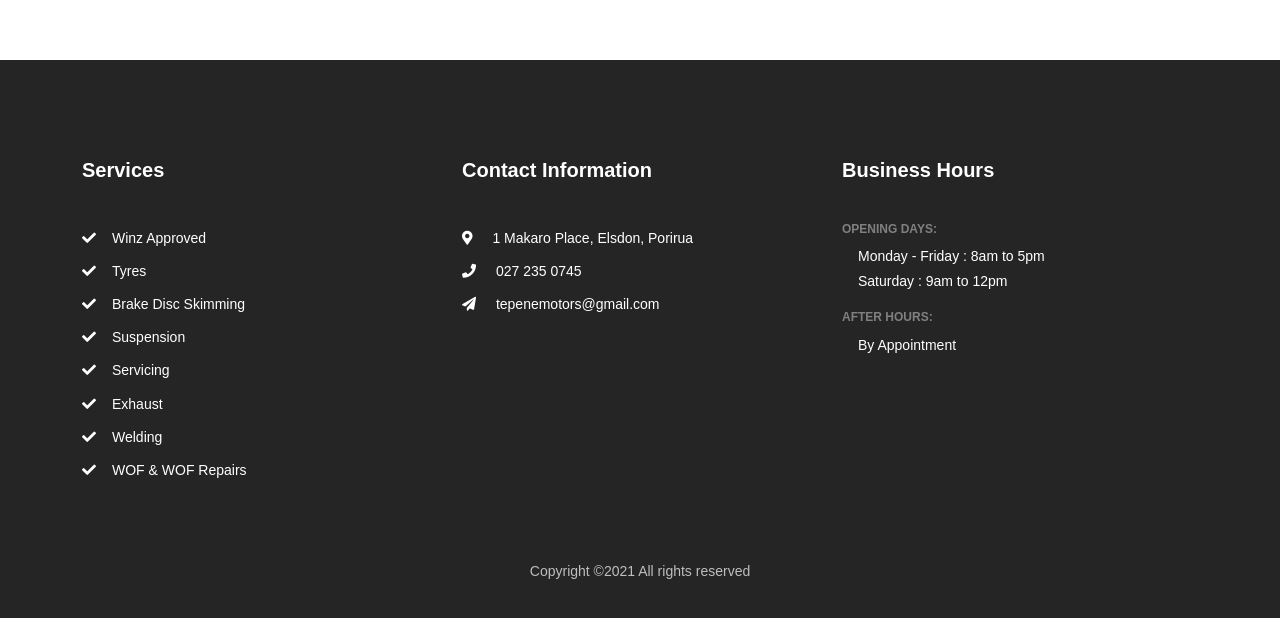
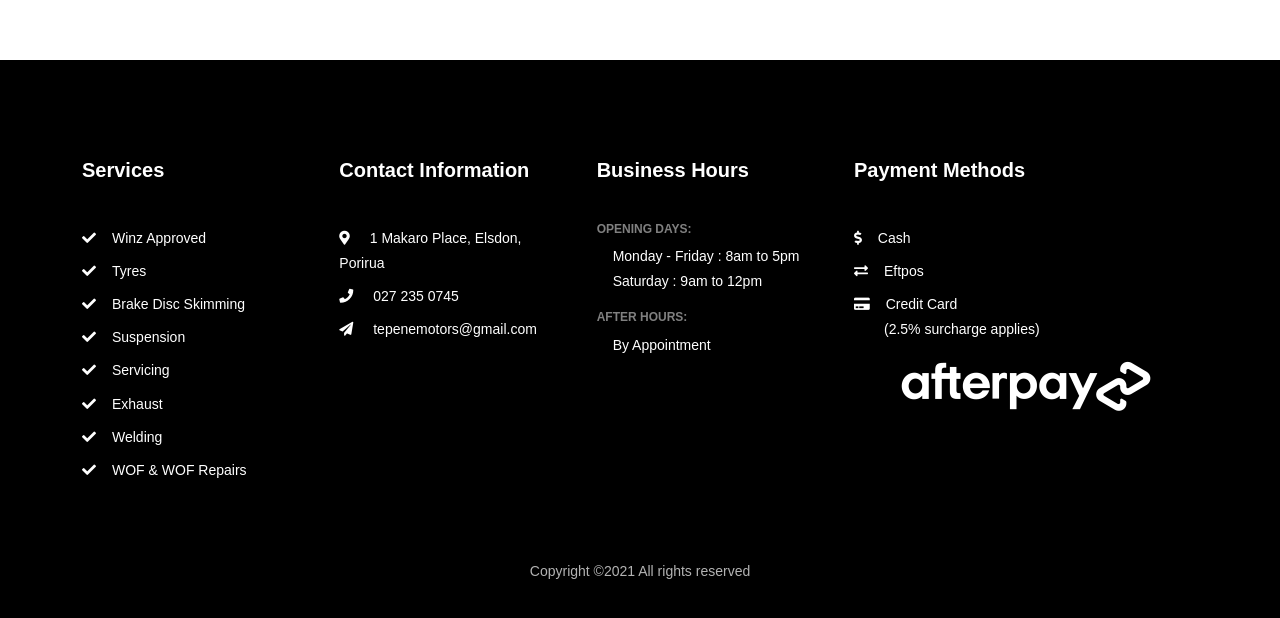
Before and after one commit to davejefferies/te-pene-motors, a plain HTML site: page index.html in a window 1280 px wide. Shown: the part 2576-3194 px from the top of the page. Drawn offline with nearby package versions, Linux system fonts and the light colour scheme.

Commit message:
Add files via upload

```diff
--- a/index.html
+++ b/index.html
@@ -276,6 +276,19 @@
                         </div>
                     </div>
                 </div>
+                <div class="col-md-6 col-lg">
+                    <div class="footer-widget mb-4 ml-md-5">
+                        <h2 class="footer-heading">Payment Methods</h2>
+                        <ul class="list-unstyled">
+                            <li><span class="fa fa-dollar-sign mr-3"></span>Cash</li>
+                            <li><span class="fa fa-exchange-alt mr-3"></span>Eftpos</li>
+                            <li><span class="fa fa-credit-card mr-3"></span>Credit Card <br /><span style="display: inline-block; text-indent: 30px;">(2.5% surcharge applies)</span></li>
+                            <li>
+                                <img src="afterpay-badge.png" />
+                            </li>
+                        </ul>
+                    </div>
+                </div>
             </div>
             <div class="row">
                 <div class="col-md-12 text-center">
--- a/styles.css
+++ b/styles.css
@@ -143,7 +143,7 @@ section:not(:first-child) {
 
 footer {
     overflow: hidden;
-    background: #252525;
+    background: black;
     padding: 7em 0;
     position: relative;
     display: block;
```
Also changed, not shown: afterpay-badge.png (added).
